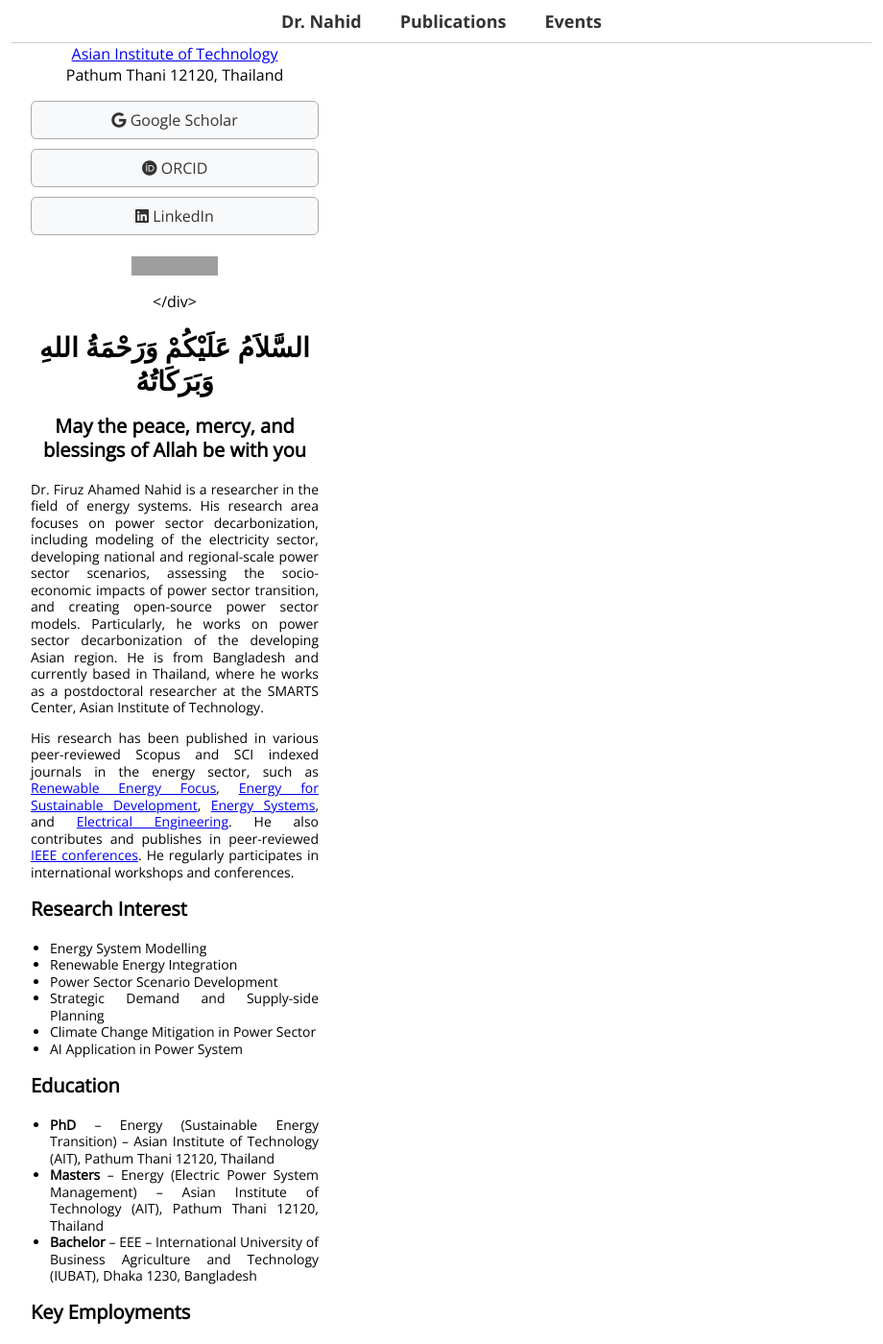
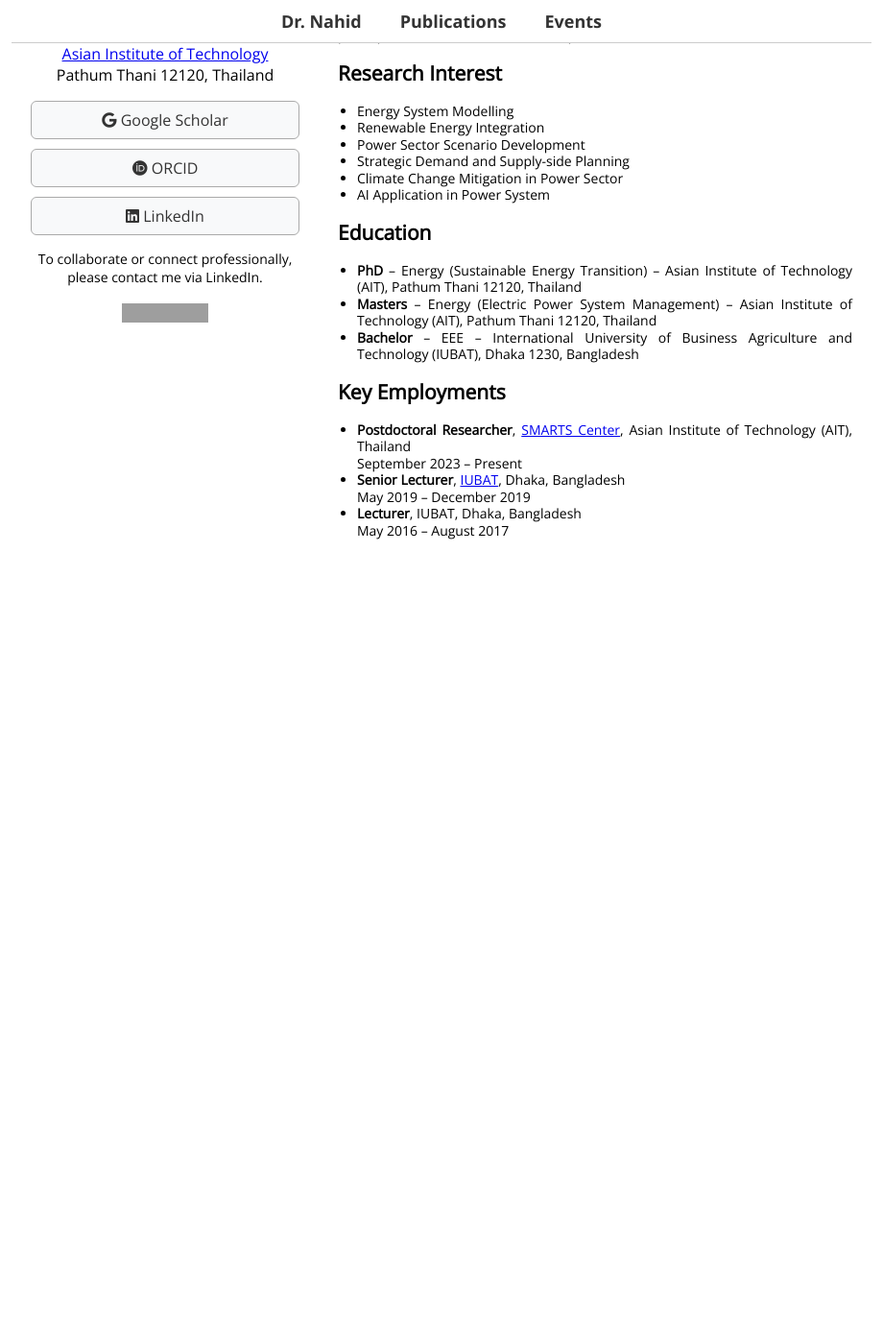
Before and after one commit to FiruzAhamed/firuzahamed.github.io, a Jekyll site: the page built from index.md, in a window 1280 px wide and 1400 px high, scrolled down 446 px. Shown: the whole window at 96% size, without its empty margins (180-1100 px from the left). Built offline with Jekyll 4.4.1, drawn with Linux system fonts in a browser that asks for light colours; after the commit the page ends 1117 px from its top, so only the background shows below that; grey boxes are pictures that could not be loaded.

Commit message:
Update index.md
Signed-off-by: Firuz Ahamed Nahid <122635742+FiruzAhamed@users.noreply.github.com>

```diff
--- a/index.md
+++ b/index.md
@@ -13,10 +13,11 @@ permalink: /
   </ul>
 </nav>
 
-<!-- TWO COLUMN CONTAINER -->
-<div class="homepage-container">
-  <!-- LEFT SECTION: PHOTO + BUTTONS -->
-  <div class="left-panel">
+<!-- FLEX CONTAINER: TWO COLUMNS -->
+<div class="homepage-container" style="display: flex; gap: 40px; align-items: flex-start;">
+
+  <!-- LEFT PANEL -->
+  <div class="left-panel" style="flex: 0 0 280px;">
     <img src="/Image/profile/Untitled design.png" alt="Dr. Nahid" class="profile-pic">
     <h2>Dr. Firuz Ahamed Nahid</h2>
     <p>
@@ -25,27 +26,30 @@ permalink: /
       <a href="https://ait.ac.th/" target="_blank">Asian Institute of Technology</a><br>
       Pathum Thani 12120, Thailand
     </p>
+
     <div class="link-buttons">
       <a href="https://scholar.google.com/citations?user=uqPruO4AAAAJ&hl=en" target="_blank"><i class="fab fa-google"></i> Google Scholar</a>
       <a href="https://orcid.org/0000-0002-2531-7640" target="_blank"><i class="fab fa-orcid"></i> ORCID</a>
       <a href="https://www.linkedin.com/in/firuz-ahamed-nahid/" target="_blank"><i class="fab fa-linkedin"></i> LinkedIn</a>
     </div>
-    <!-- Download CV Section -->
-    <p style="margin-top: 15px; font-size: 20px;">
+
+    <p style="margin-top: 15px; font-size: 14px;">
+      To collaborate or connect professionally, please contact me via LinkedIn.
+    </p>
+
     <p>
       <a href="https://drive.google.com/file/d/1SHafJmC1WnW0kJj5dbX7qBjYYzAx5UJy/view?usp=sharing" target="_blank" style="text-decoration: none;">
-      <img src="https://img.shields.io/badge/Download-CV-blue" alt="Download CV Badge" style="vertical-align: middle;"> </a> </p>
+        <img src="https://img.shields.io/badge/Download-CV-blue" alt="Download CV Badge" style="vertical-align: middle;">
+      </a>
+    </p>
   </div>
 
-  <!-- RIGHT SECTION: BIO + CONTENT -->
-  <div class="right-panel">
+  <!-- RIGHT PANEL -->
+  <div class="right-panel" style="flex: 1;">
 
     <div class="intro-heading">
-
       <h1>السَّلاَمُ عَلَيْكُمْ وَرَحْمَةُ اللهِ وَبَرَكَاتُهُ</h1>
-
       <h2>May the peace, mercy, and blessings of Allah be with you</h2>
-
     </div>
 
     <p>
@@ -64,7 +68,6 @@ permalink: /
     </p>
 
     <h2>Research Interest</h2>
-
     <ul>
       <li>Energy System Modelling</li>
       <li>Renewable Energy Integration</li>
@@ -74,22 +77,23 @@ permalink: /
       <li>AI Application in Power System</li>
     </ul>
 
-      <h2>Education</h2>
+    <h2>Education</h2>
     <ul>
       <li><strong>PhD</strong> – Energy (Sustainable Energy Transition) – Asian Institute of Technology (AIT), Pathum Thani 12120, Thailand</li>
       <li><strong>Masters</strong> – Energy (Electric Power System Management) – Asian Institute of Technology (AIT), Pathum Thani 12120, Thailand</li>
       <li><strong>Bachelor</strong> – EEE – International University of Business Agriculture and Technology (IUBAT), Dhaka 1230, Bangladesh</li>
     </ul>
 
-      <h2>Key Employments</h2>
+    <h2>Key Employments</h2>
     <ul>
       <li>
         <strong>Postdoctoral Researcher</strong>,
         <a href="https://smartscenter.ait.ac.th/smarts-people" target="_blank">SMARTS Center</a>, Asian Institute of Technology (AIT), Thailand <br>
-        September 2023 – Present<br>
+        September 2023 – Present
       </li>
       <li>
-        <strong>Senior Lecturer</strong>, <a href="https://eee.iubat.edu/faculty/#" target="_blank">IUBAT</a>, Dhaka, Bangladesh<br>
+        <strong>Senior Lecturer</strong>,
+        <a href="https://eee.iubat.edu/faculty/#" target="_blank">IUBAT</a>, Dhaka, Bangladesh<br>
         May 2019 – December 2019
       </li>
       <li>
@@ -97,6 +101,7 @@ permalink: /
         May 2016 – August 2017
       </li>
     </ul>
+
   </div> <!-- End of right-panel -->
 
 </div> <!-- End of homepage-container -->
```
